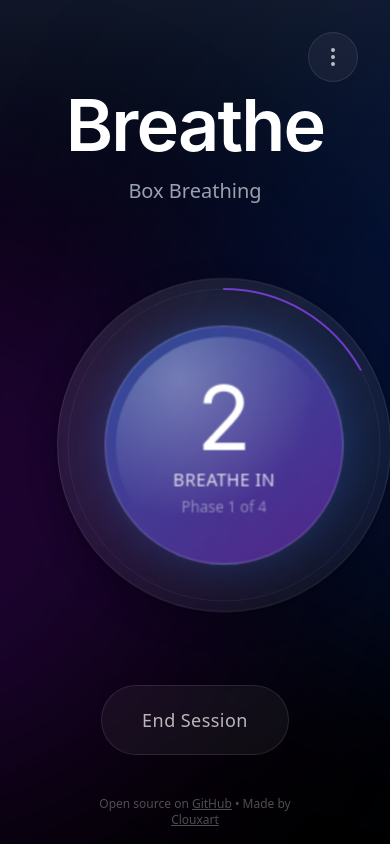
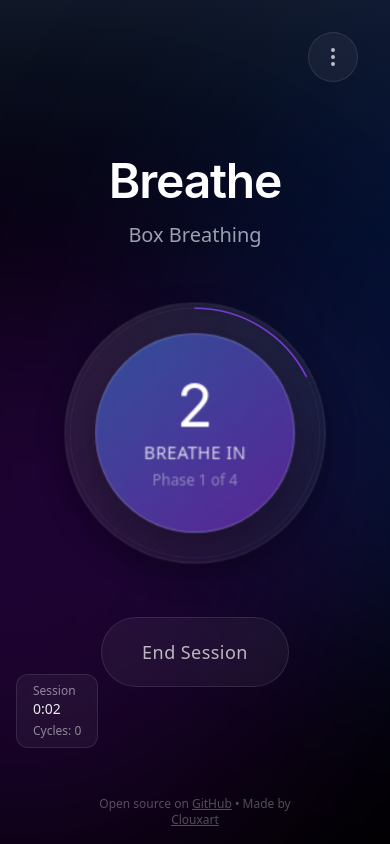
Before and after one commit to clouxart/breath, a Next.js app: page / in a window 390 px wide. Both pictures are taken after a click on the button "Start Session". Built offline with nearby package versions, Linux system fonts and the light colour scheme.

Commit message:
fix: mobile performance (#1)
* fix: mobile performance

* style: rearrange ui elemants for mobile

```diff
--- a/app/globals.css
+++ b/app/globals.css
@@ -3,6 +3,109 @@
 body {
   margin: 0;
   padding: 0;
+}
+
+/* Performance optimizations */
+.gpu-accelerated {
+  transform: translateZ(0);
+  will-change: transform;
+  backface-visibility: hidden;
+  -webkit-backface-visibility: hidden;
+}
+
+.backdrop-blur-optimized {
+  transform: translateZ(0);
+  will-change: backdrop-filter;
+  backface-visibility: hidden;
+}
+
+/* Breathing animations using pure CSS */
+@keyframes breatheIn {
+  from { transform: scale(1) translateZ(0); }
+  to { transform: scale(1.25) translateZ(0); }
+}
+
+@keyframes breatheOut {
+  from { transform: scale(1.25) translateZ(0); }
+  to { transform: scale(0.75) translateZ(0); }
+}
+
+@keyframes holdBreath {
+  from { transform: scale(1.25) translateZ(0); }
+  to { transform: scale(1.25) translateZ(0); }
+}
+
+@keyframes holdEmpty {
+  from { transform: scale(0.75) translateZ(0); }
+  to { transform: scale(0.75) translateZ(0); }
+}
+
+.breathing-orb {
+  transform-origin: center;
+  will-change: transform;
+  transform: translateZ(0);
+}
+
+.breathing-inhale {
+  animation: breatheIn var(--inhale-duration) cubic-bezier(0.32, 0.72, 0, 1) forwards;
+}
+
+.breathing-hold1 {
+  animation: holdBreath var(--hold1-duration) linear forwards;
+}
+
+.breathing-exhale {
+  animation: breatheOut var(--exhale-duration) cubic-bezier(0.32, 0.72, 0, 1) forwards;
+}
+
+.breathing-hold2 {
+  animation: holdEmpty var(--hold2-duration) linear forwards;
+}
+
+/* Progress ring animation - continuous for full cycle */
+@keyframes progressRingCycle {
+  from {
+    stroke-dashoffset: 980;
+  }
+  to {
+    stroke-dashoffset: 0;
+  }
+}
+
+.progress-ring-cycle {
+  animation: progressRingCycle var(--cycle-duration) linear infinite;
+  will-change: stroke-dashoffset;
+}
+
+/* Optimized background animations */
+@keyframes floatOptimized {
+  0%, 100% { transform: translate3d(0, 0, 0); }
+  33% { transform: translate3d(100px, 50px, 0); }
+  66% { transform: translate3d(50px, -25px, 0); }
+}
+
+.floating-gradient {
+  will-change: transform;
+  animation: floatOptimized 20s ease-in-out infinite;
+  transform: translateZ(0);
+  backface-visibility: hidden;
+}
+
+/* Mobile-specific optimizations */
+@media (max-width: 768px) {
+  .backdrop-blur-optimized {
+    backdrop-filter: blur(8px) !important;
+    -webkit-backdrop-filter: blur(8px) !important;
+  }
+
+  .floating-gradient {
+    animation-duration: 30s;
+  }
+
+  /* Disable complex shadows on mobile */
+  .mobile-simple-shadow {
+    box-shadow: 0 10px 30px rgba(0,0,0,0.3) !important;
+  }
 }
 
 /* Custom scrollbar styles for settings panel */
--- a/app/page.tsx
+++ b/app/page.tsx
@@ -62,11 +62,23 @@ export default function Home() {
     setStoredSoundConfig(soundConfig)
   }, [soundConfig, setStoredSoundConfig])
   const [sessionTime, setSessionTime] = useState(0)
-  const [progressOffset, setProgressOffset] = useState(980)
-  const [targetOffset, setTargetOffset] = useState(980)
+  const [animationKey, setAnimationKey] = useState(0)
+  const [totalCycleDuration, setTotalCycleDuration] = useState(0)
 
   const controls = useAnimation()
   const currentPattern = selectedPattern === 4 ? customDurations : breathingPatterns[selectedPattern]
+
+  // Update total cycle duration when pattern changes
+  useEffect(() => {
+    const total = currentPattern.inhale + currentPattern.hold1 + currentPattern.exhale + currentPattern.hold2
+    setTotalCycleDuration(total)
+    // If we're currently breathing, restart from the beginning with new pattern
+    if (isBreathing && phase !== 'idle') {
+      setPhase('inhale')
+      setAnimationKey(prev => prev + 1)
+    }
+    // eslint-disable-next-line react-hooks/exhaustive-deps
+  }, [selectedPattern, customDurations]) // Only trigger on actual pattern/duration changes, not derived values
 
   // Detect mobile device
   const [isMobile, setIsMobile] = useState(false)
@@ -104,11 +116,14 @@ export default function Home() {
     setPhase('inhale')
     setCycles(0)
     setSessionTime(0)
-    setProgressOffset(980)
+    setAnimationKey(prev => prev + 1) // Increment key to restart animation
+    // Calculate total cycle duration
+    const total = currentPattern.inhale + currentPattern.hold1 + currentPattern.exhale + currentPattern.hold2
+    setTotalCycleDuration(total)
     if (soundConfig.enabled && soundConfig.ambient !== 'none') {
       startAmbientSound()
     }
-  }, [soundConfig, startAmbientSound])
+  }, [soundConfig, startAmbientSound, currentPattern])
 
   const stopBreathing = useCallback(() => {
     setIsBreathing(false)
@@ -184,52 +199,7 @@ export default function Home() {
     // Play sound for phase transition
     playPhaseSound(phase)
 
-    // Calculate progress ring animation
-    const activePhases = getActivePhases()
-    const phaseProgress = 980 / activePhases.length
-    const currentPhaseIndex = activePhases.indexOf(phase)
-    const startOffset = 980 - (phaseProgress * currentPhaseIndex)
-    const endOffset = 980 - (phaseProgress * (currentPhaseIndex + 1))
-
-    // Set initial offset for this phase
-    setProgressOffset(startOffset)
-    setTargetOffset(endOffset)
-
-    // Animate smoothly over the phase duration
-    const progressInterval = setInterval(() => {
-      setProgressOffset(prev => {
-        const current = prev
-        const target = targetOffset
-        const step = (startOffset - endOffset) / (phaseDuration * 10) // 100ms intervals
-        const newOffset = current - step
-
-        // Stop at the target
-        if (newOffset <= target) {
-          return target
-        }
-
-        return newOffset
-      })
-    }, 100)
-
-    // Smooth, liquid-like scaling
-    if (phase === 'inhale') {
-      controls.start({
-        scale: 1.25,
-        transition: {
-          duration: phaseDuration,
-          ease: [0.32, 0.72, 0, 1]
-        }
-      })
-    } else if (phase === 'exhale') {
-      controls.start({
-        scale: 0.75,
-        transition: {
-          duration: phaseDuration,
-          ease: [0.32, 0.72, 0, 1]
-        }
-      })
-    }
+    // CSS animations handle the breathing orb scaling now
 
     // Countdown timer
     const countdownInterval = setInterval(() => {
@@ -262,9 +232,8 @@ export default function Home() {
     return () => {
       clearTimeout(timer)
       clearInterval(countdownInterval)
-      clearInterval(progressInterval)
     }
-  }, [phase, isBreathing, currentPattern, controls, targetOffset, playPhaseSound, getActivePhases])
+  }, [phase, isBreathing, currentPattern, controls, playPhaseSound, cycles])
 
   const getPhaseText = () => {
     switch (phase) {
@@ -322,7 +291,7 @@ export default function Home() {
 
   return (
     <motion.div
-      className="min-h-screen bg-black flex flex-col items-center justify-center p-8 overflow-hidden relative"
+      className={`min-h-screen bg-black flex flex-col items-center justify-center ${isMobile ? 'p-4' : 'p-8'} overflow-hidden relative`}
       onMouseMove={handleMouseMove}
       initial={{ opacity: 0 }}
       animate={{ opacity: 1 }}
@@ -331,35 +300,19 @@ export default function Home() {
       {/* Gradient mesh background - Apple style */}
       <div className="absolute inset-0">
         <div className="absolute inset-0 bg-gradient-to-b from-gray-900 via-black to-black" />
-        <motion.div
-          className="absolute top-0 left-1/4 w-[600px] h-[600px] bg-blue-600/20 rounded-full blur-[120px]"
-          animate={{
-            x: [0, 100, 0],
-            y: [0, 50, 0],
-          }}
-          transition={{
-            duration: 20,
-            repeat: Infinity,
-            ease: "easeInOut"
-          }}
+        <div
+          className="absolute top-0 left-1/4 w-[600px] h-[600px] bg-blue-600/20 rounded-full blur-[120px] floating-gradient gpu-accelerated"
+          style={{ animationDelay: '0s' }}
         />
-        <motion.div
-          className="absolute bottom-0 right-1/4 w-[600px] h-[600px] bg-purple-600/20 rounded-full blur-[120px]"
-          animate={{
-            x: [0, -100, 0],
-            y: [0, -50, 0],
-          }}
-          transition={{
-            duration: 25,
-            repeat: Infinity,
-            ease: "easeInOut"
-          }}
+        <div
+          className="absolute bottom-0 right-1/4 w-[600px] h-[600px] bg-purple-600/20 rounded-full blur-[120px] floating-gradient gpu-accelerated"
+          style={{ animationDelay: '5s' }}
         />
       </div>
 
       {/* Settings button */}
       <motion.button
-        className="absolute top-8 right-8 z-20 p-3 rounded-full"
+        className="absolute top-8 right-8 z-20 p-3 rounded-full backdrop-blur-optimized"
         style={{
           background: 'rgba(255,255,255,0.05)',
           backdropFilter: isMobile ? 'blur(8px)' : 'blur(20px)',
@@ -388,9 +341,9 @@ export default function Home() {
       </motion.button>
 
       {/* Stats display */}
-      {(cycles > 0 || totalBreaths > 0) && (
+      {isBreathing && (cycles > 0 || sessionTime > 0) && (
         <motion.div
-          className="absolute top-8 left-8 z-20"
+          className={`${isMobile ? 'fixed bottom-24 left-4' : 'absolute top-8 left-8'} z-20`}
           initial={{ opacity: 0, x: -20 }}
           animate={{ opacity: 1, x: 0 }}
         >
@@ -400,7 +353,18 @@ export default function Home() {
               <div className="text-sm text-white/90 font-light">{formatTime(sessionTime)}</div>
               <div className="text-xs text-white/50 mt-1">Cycles: {cycles}</div>
             </div>
-            {totalBreaths > 0 && (
+          </div>
+        </motion.div>
+      )}
+
+      {/* Total breaths display - separate from session stats */}
+      {totalBreaths > 0 && !isBreathing && (
+        <motion.div
+          className={`${isMobile ? 'fixed bottom-24 left-4' : 'absolute top-8 left-8'} z-20`}
+          initial={{ opacity: 0, x: -20 }}
+          animate={{ opacity: 1, x: 0 }}
+        >
+          <div className="space-y-2">
             <div className="bg-white/5 backdrop-blur-md rounded-xl px-4 py-2 border border-white/10 group cursor-pointer"
               onClick={() => {
                 if (window.confirm('Reset total breath count?')) {
@@ -412,7 +376,6 @@ export default function Home() {
               <div className="text-sm text-white/90 font-light">{totalBreaths} breaths</div>
               <div className="text-xs text-white/30 mt-1 opacity-0 group-hover:opacity-100 transition-opacity">Click to reset</div>
             </div>
-            )}
           </div>
         </motion.div>
       )}
@@ -428,13 +391,13 @@ export default function Home() {
             onClick={() => setShowSettings(false)}
           >
             <motion.div
-              className="bg-gray-900/90 backdrop-blur-xl rounded-3xl p-6 sm:p-8 max-w-lg w-full my-auto border border-white/10 max-h-[90vh] overflow-y-auto custom-scrollbar"
+              className={`bg-gray-900/90 backdrop-blur-xl rounded-3xl ${isMobile ? 'p-4 pb-20' : 'p-6 sm:p-8'} max-w-lg w-full my-auto border border-white/10 max-h-[90vh] ${isMobile ? 'flex flex-col' : ''}`}
               initial={{ scale: 0.9, opacity: 0 }}
               animate={{ scale: 1, opacity: 1 }}
               exit={{ scale: 0.9, opacity: 0 }}
               onClick={(e) => e.stopPropagation()}
-              style={{ scrollbarWidth: 'thin', scrollbarColor: 'rgba(255,255,255,0.2) transparent' }}
             >
+              <div className={`${isMobile ? 'flex-1 overflow-y-auto' : 'overflow-y-auto custom-scrollbar max-h-[calc(90vh-100px)]'}`} style={{ scrollbarWidth: 'thin', scrollbarColor: 'rgba(255,255,255,0.2) transparent' }}>
                 <h2 className="text-2xl font-light text-white mb-6">Breathing Patterns</h2>
 
               <div className="space-y-3 mb-6">
@@ -633,10 +596,12 @@ export default function Home() {
                   </div>
                 </div>
                 </div>
+              </div>
 
+              {/* Done button - fixed on mobile */}
               <button
                 onClick={() => setShowSettings(false)}
-                className="w-full py-3 bg-white/10 hover:bg-white/20 text-white rounded-2xl transition-colors"
+                className={`${isMobile ? 'fixed bottom-4 left-4 right-4 z-40' : 'w-full mt-4'} py-3 bg-white/10 hover:bg-white/20 text-white rounded-2xl transition-colors backdrop-blur-md`}
               >
                 Done
               </button>
@@ -645,14 +610,14 @@ export default function Home() {
         )}
       </AnimatePresence>
 
-      <div className="max-w-2xl w-full space-y-12 text-center relative z-10">
+      <div className={`max-w-2xl w-full ${isMobile ? 'space-y-6' : 'space-y-12'} text-center relative z-10`}>
         {/* Apple-style typography */}
         <motion.div
           initial={{ y: 20, opacity: 0 }}
           animate={{ y: 0, opacity: 1 }}
           transition={{ duration: 1, delay: 0.2, ease: [0.32, 0.72, 0, 1] }}
         >
-          <h1 className="text-7xl font-semibold text-white tracking-tight mb-4"
+          <h1 className={`${isMobile ? 'text-5xl' : 'text-7xl'} font-semibold text-white tracking-tight mb-4`}
             style={{ fontFamily: '-apple-system, BlinkMacSystemFont, "SF Pro Display", sans-serif' }}>
             Breathe
           </h1>
@@ -663,7 +628,7 @@ export default function Home() {
 
         {/* Main breathing visualization */}
         <motion.div
-          className="relative w-96 h-96 mx-auto"
+          className={`relative ${isMobile ? 'w-80 h-80' : 'w-96 h-96'} mx-auto`}
           style={{
             perspective: 1200,
             transformStyle: 'preserve-3d'
@@ -682,34 +647,39 @@ export default function Home() {
             }}
           >
             {/* Outer glass ring */}
-            <motion.div
-              className="absolute inset-0 rounded-full"
+            <div
+              className={`absolute inset-0 rounded-full backdrop-blur-optimized ${isMobile ? 'mobile-simple-shadow' : ''}`}
               style={{
                 background: 'linear-gradient(135deg, rgba(255,255,255,0.1) 0%, rgba(255,255,255,0.05) 100%)',
                 backdropFilter: isMobile ? 'blur(8px)' : 'blur(20px)',
                 WebkitBackdropFilter: isMobile ? 'blur(8px)' : 'blur(20px)',
                 border: '1px solid rgba(255,255,255,0.1)',
                 boxShadow: isMobile
-                  ? '0 10px 30px rgba(0,0,0,0.3)'
+                  ? undefined
                   : 'inset 0 0 40px rgba(255,255,255,0.05), 0 20px 40px -20px rgba(0,0,0,0.5)',
-              }}
-              animate={{
-                scale: isBreathing ? [1, 1.05, 1] : 1,
-              }}
-              transition={{
-                duration: (currentPattern.inhale + currentPattern.hold1 + currentPattern.exhale + currentPattern.hold2) || 8,
-                repeat: isBreathing ? Infinity : 0,
-                ease: [0.32, 0.72, 0, 1]
+                transform: isBreathing ? 'scale(1.02)' : 'scale(1)',
+                transition: 'transform 2s cubic-bezier(0.32, 0.72, 0, 1)'
               }}
             />
 
             {/* Inner breathing orb */}
             <div className="absolute inset-8 flex items-center justify-center">
-              <motion.div
-                animate={controls}
-                initial={{ scale: 1 }}
-                className="w-48 h-48 rounded-full relative"
+              <div
+                className={`${isMobile ? 'w-40 h-40' : 'w-48 h-48'} rounded-full relative breathing-orb backdrop-blur-optimized ${
+                  phase === 'inhale' ? 'breathing-inhale' :
+                  phase === 'hold1' ? 'breathing-hold1' :
+                  phase === 'exhale' ? 'breathing-exhale' :
+                  phase === 'hold2' ? 'breathing-hold2' : ''
+                } ${isMobile ? 'mobile-simple-shadow' : ''}`}
                 style={{
+                  // eslint-disable-next-line @typescript-eslint/no-explicit-any
+                  ['--inhale-duration' as any]: `${currentPattern.inhale}s`,
+                  // eslint-disable-next-line @typescript-eslint/no-explicit-any
+                  ['--hold1-duration' as any]: `${currentPattern.hold1}s`,
+                  // eslint-disable-next-line @typescript-eslint/no-explicit-any
+                  ['--exhale-duration' as any]: `${currentPattern.exhale}s`,
+                  // eslint-disable-next-line @typescript-eslint/no-explicit-any
+                  ['--hold2-duration' as any]: `${currentPattern.hold2}s`,
                   background: phase === 'idle'
                     ? 'linear-gradient(135deg, rgba(59, 130, 246, 0.3) 0%, rgba(147, 51, 234, 0.3) 100%)'
                     : phase === 'inhale' || phase === 'hold1'
@@ -717,34 +687,34 @@ export default function Home() {
                       : 'linear-gradient(135deg, rgba(59, 130, 246, 0.2) 0%, rgba(147, 51, 234, 0.2) 100%)',
                   backdropFilter: isMobile ? 'blur(12px)' : 'blur(40px)',
                   WebkitBackdropFilter: isMobile ? 'blur(12px)' : 'blur(40px)',
-                  transform: 'translateZ(0)', // Force GPU acceleration
-                  willChange: 'transform',
                   border: '1px solid rgba(255,255,255,0.2)',
                   boxShadow: isMobile
-                    ? `0 0 40px rgba(59, 130, 246, ${isBreathing ? 0.3 : 0.1})`
+                    ? undefined
                     : `
                       inset 0 0 30px rgba(255,255,255,0.1),
                       0 0 60px rgba(59, 130, 246, ${isBreathing ? 0.3 : 0.1}),
                       0 0 100px rgba(147, 51, 234, ${isBreathing ? 0.2 : 0.05})
                     `,
-                  transition: 'all 0.6s cubic-bezier(0.32, 0.72, 0, 1)'
+                  transition: 'background 0.6s cubic-bezier(0.32, 0.72, 0, 1), box-shadow 0.6s cubic-bezier(0.32, 0.72, 0, 1)'
                 }}
               >
                 {/* Liquid highlight - disable rotation on mobile */}
+                {!isMobile && (
                   <motion.div
-                  className="absolute inset-2 rounded-full"
+                    className="absolute inset-2 rounded-full gpu-accelerated"
                     style={{
                       background: 'radial-gradient(circle at 30% 20%, rgba(255,255,255,0.3) 0%, transparent 60%)',
                     }}
-                  animate={isMobile ? {} : {
+                    animate={{
                       rotate: [0, 360],
                     }}
-                  transition={isMobile ? {} : {
+                    transition={{
                       duration: 30,
                       repeat: Infinity,
                       ease: "linear"
                     }}
                   />
+                )}
 
                 {/* Phase indicator */}
                 <div className="absolute inset-0 flex items-center justify-center">
@@ -757,7 +727,7 @@ export default function Home() {
                       transition={{ duration: 0.5, ease: [0.32, 0.72, 0, 1] }}
                       className="text-center"
                     >
-                      <div className="text-7xl font-ultralight text-white mb-1"
+                      <div className={`${isMobile ? 'text-5xl' : 'text-7xl'} font-ultralight text-white mb-1`}
                         style={{ fontFamily: '-apple-system, BlinkMacSystemFont, "SF Pro Display", sans-serif' }}>
                         {phase !== 'idle' ? countdown : '–'}
                       </div>
@@ -772,7 +742,7 @@ export default function Home() {
                     </motion.div>
                   </AnimatePresence>
                 </div>
-              </motion.div>
+              </div>
             </div>
 
             {/* Progress ring */}
@@ -785,8 +755,9 @@ export default function Home() {
                 stroke="rgba(255,255,255,0.05)"
                 strokeWidth="1"
               />
-              {isBreathing && phase !== 'idle' && (
+              {isBreathing && phase !== 'idle' && totalCycleDuration > 0 && (
                 <circle
+                  key={animationKey} // Only restart when session starts
                   cx="160"
                   cy="160"
                   r="156"
@@ -795,10 +766,11 @@ export default function Home() {
                   strokeWidth="2"
                   strokeLinecap="round"
                   strokeDasharray={980}
-                  strokeDashoffset={progressOffset}
+                  className="progress-ring-cycle"
                   style={{
-                    transition: 'stroke-dashoffset 0.1s linear',
-                    willChange: 'stroke-dashoffset'
+                    // eslint-disable-next-line @typescript-eslint/no-explicit-any
+                    ['--cycle-duration' as any]: `${totalCycleDuration}s`,
+                    strokeDashoffset: 980
                   }}
                 />
               )}
@@ -841,7 +813,7 @@ export default function Home() {
               <motion.button
                 key="start"
                 onClick={startBreathing}
-                className="relative group px-10 py-5 rounded-full overflow-hidden"
+                className="relative group px-10 py-5 rounded-full overflow-hidden backdrop-blur-optimized"
                 style={{
                   background: 'linear-gradient(135deg, rgba(59, 130, 246, 0.2) 0%, rgba(147, 51, 234, 0.2) 100%)',
                   backdropFilter: isMobile ? 'blur(8px)' : 'blur(20px)',
@@ -869,7 +841,7 @@ export default function Home() {
               <motion.button
                 key="stop"
                 onClick={stopBreathing}
-                className="relative group px-10 py-5 rounded-full overflow-hidden"
+                className="relative group px-10 py-5 rounded-full overflow-hidden backdrop-blur-optimized"
                 style={{
                   background: 'rgba(255,255,255,0.05)',
                   backdropFilter: isMobile ? 'blur(8px)' : 'blur(20px)',
@@ -899,7 +871,7 @@ export default function Home() {
 
       {/* Footer attribution */}
       <motion.div
-        className="absolute bottom-4 left-1/2 transform -translate-x-1/2 text-xs text-white/30 text-center"
+        className={`${isMobile ? 'fixed' : 'absolute'} bottom-4 left-1/2 transform -translate-x-1/2 text-xs text-white/30 text-center`}
         initial={{ opacity: 0 }}
         animate={{ opacity: 1 }}
         transition={{ delay: 2, duration: 1 }}
```
Lines whose indentation alone changed are shown as unchanged.
